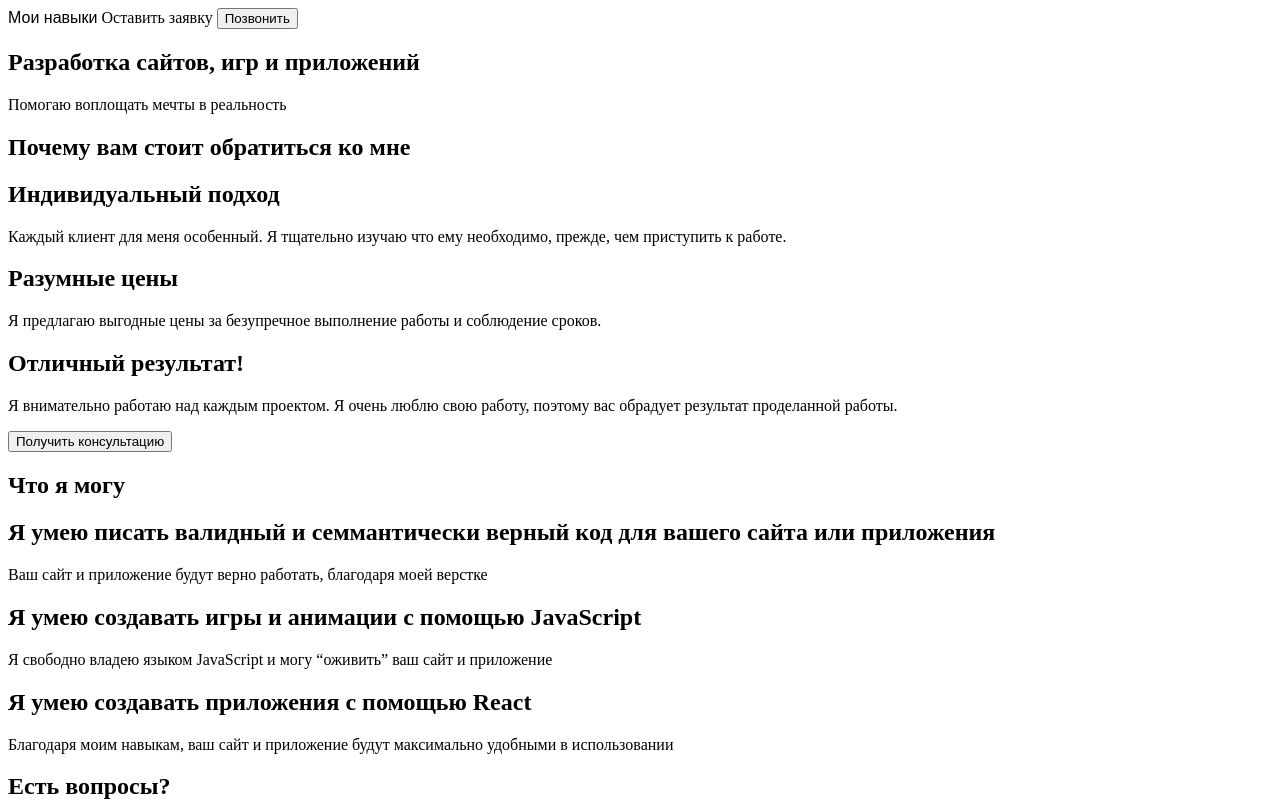
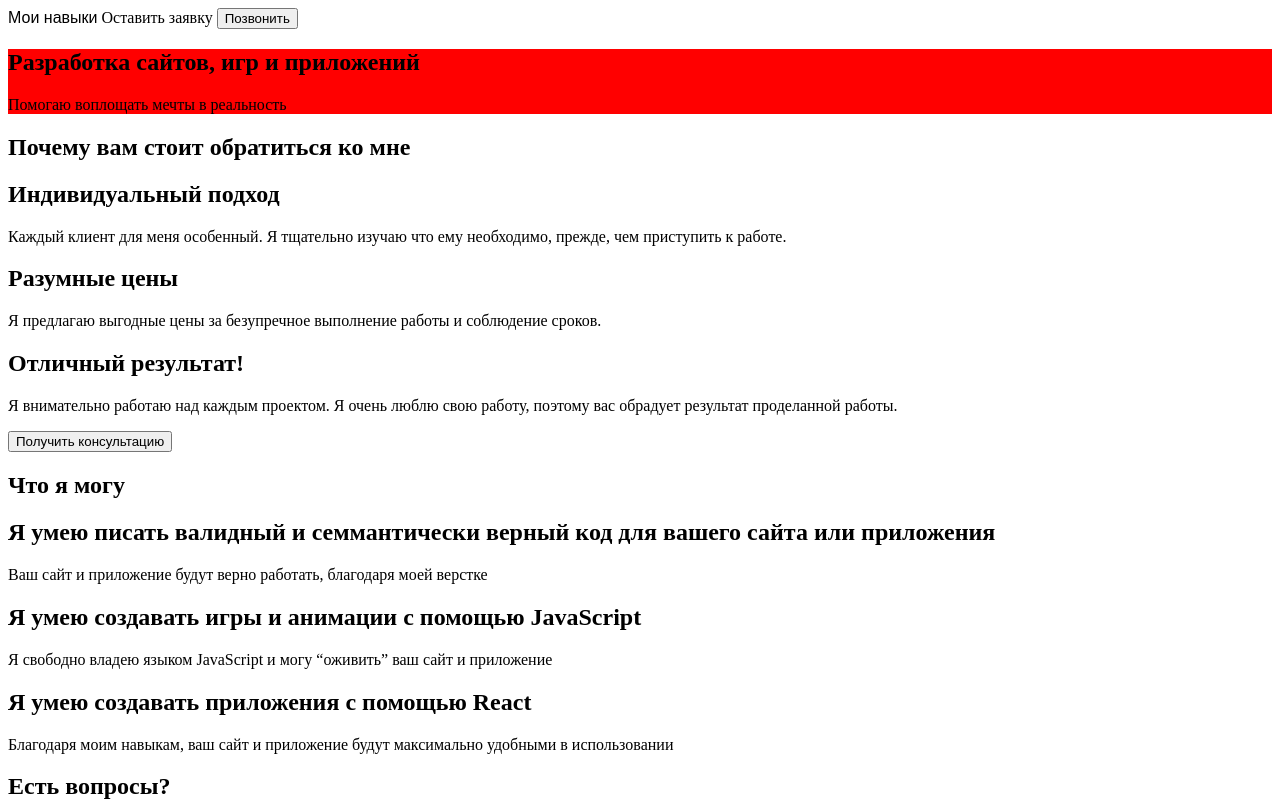
Before and after one commit to WebHeroSchool/supreme-parakeet, a plain HTML site: page index.html in a window 1280 px wide. Shown: the top 803 px of the page. Drawn offline with Linux system fonts and the light colour scheme; a web font is replaced by a local one.

Commit message:
добавлены изменения в styles.css

```diff
--- a/styles.css
+++ b/styles.css
@@ -1,3 +1,7 @@
 .header__skills {
 	font-family: 'gilroyregular', arial, helvetica, sans-serif;;
 }
+
+.banner {
+	background-color: red;
+}
```
